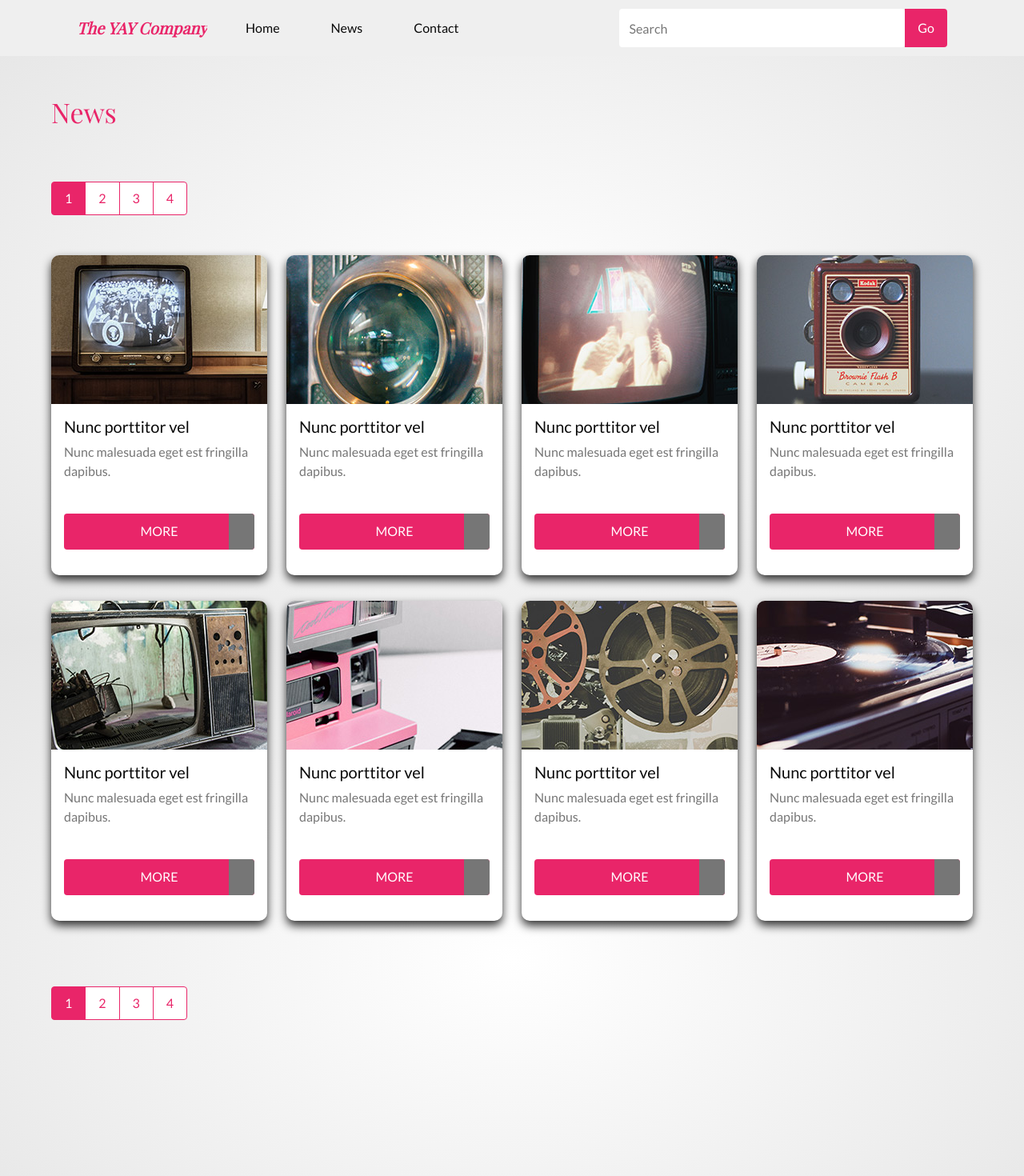
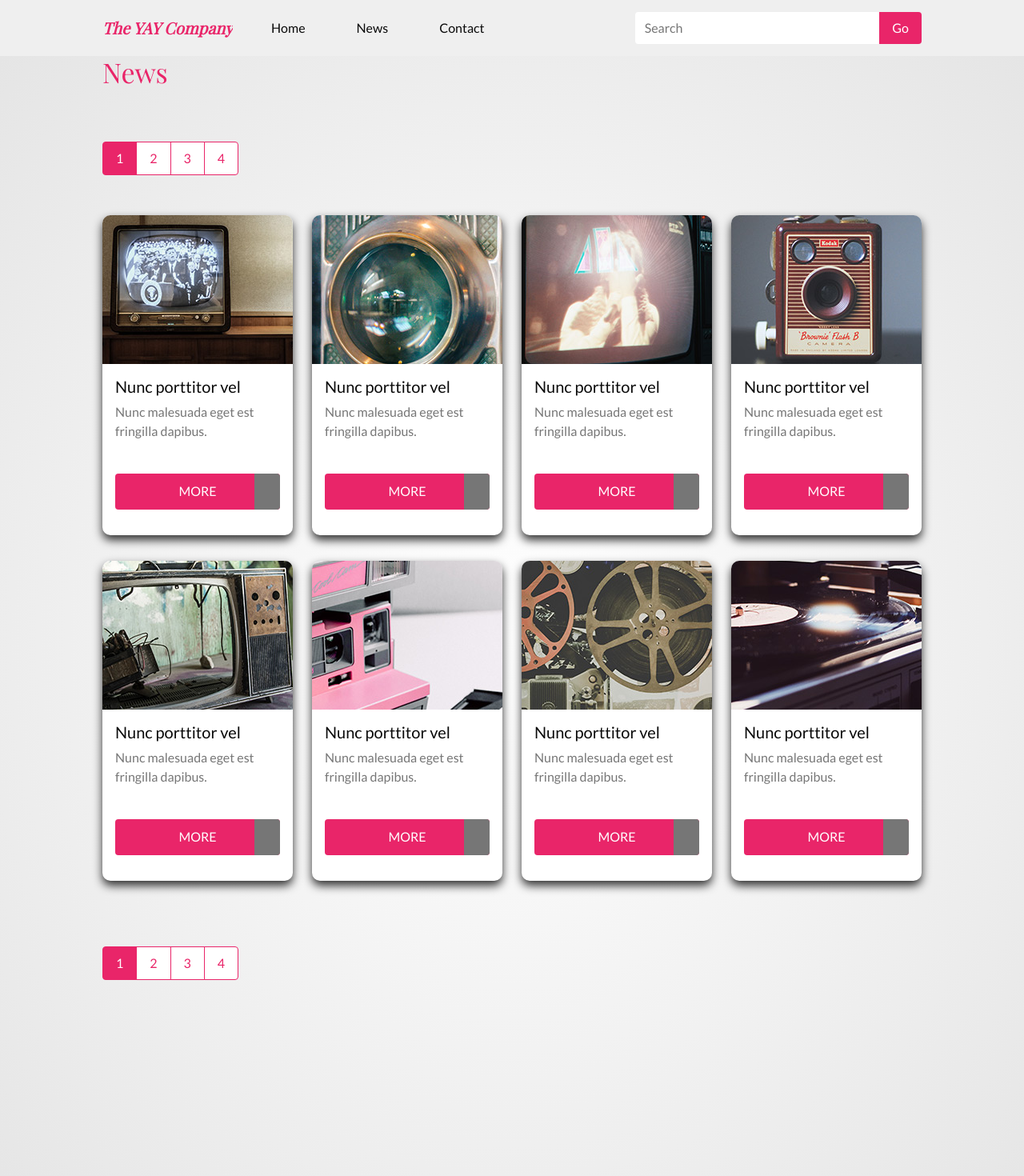
Before and after one commit to Noroff-FEU-Assignments/css-frameworks-ca-7oiden, a React (Create React App) app: page /news in a window 1280 px wide. Shown: the top 1470 px of the page at 80% size. Built offline with nearby package versions, Linux system fonts and the light colour scheme; a web font is replaced by a local one.

Commit message:
gradient added to main element

```diff
--- a/src/App.js
+++ b/src/App.js
@@ -1,6 +1,6 @@
 import "./sass/style.scss";
 import React from "react";
-import { BrowserRouter as Router, Switch, Route, } from "react-router-dom";
+import { BrowserRouter as Router, Switch, Route } from "react-router-dom";
 import Home from "./pages/home/Home";
 import Contact from "./pages/contact/Contact";
 import News from "./pages/news/News";
@@ -18,11 +18,14 @@ import NavbarCustomized from "./components/navbar/NavbarCustomized";
 function App() {
   return (
     <>
+      <Router>
         <div className="wrapper">
-        <Router>
+          <header>
             <NavbarCustomized />
+          </header>
           {/* A <Switch> looks through its children <Route>s and
             renders the first one that matches the current URL. */}
+          <main>
             <Switch>
               <Route path="/news">
                 <News />
@@ -34,9 +37,10 @@ function App() {
                 <Home />
               </Route>
             </Switch>
+          </main>
+        </div>
       </Router>
-      </div>
-      <Footer> </Footer>
+      <Footer />
     </>
   );
 }
--- a/src/components/card/CardCustomizedGrid.js
+++ b/src/components/card/CardCustomizedGrid.js
@@ -22,7 +22,7 @@ function CardCustomizedGrid() {
             style={{ backgroundImage: `url(${News1})` }}
           ></div>
           <Card.Body>
-              <Card.Title>Nunc porttitor vel</Card.Title>
+            <Card.Title as="h2">Nunc porttitor vel</Card.Title>
             <Card.Text>Nunc malesuada eget est fringilla dapibus.</Card.Text>
             <Button className="card-button">More</Button>
           </Card.Body>
@@ -36,7 +36,7 @@ function CardCustomizedGrid() {
             style={{ backgroundImage: `url(${News2})` }}
           ></div>
           <Card.Body>
-              <Card.Title>Nunc porttitor vel</Card.Title>
+            <Card.Title as="h2">Nunc porttitor vel</Card.Title>
             <Card.Text>Nunc malesuada eget est fringilla dapibus.</Card.Text>
             <Button className="card-button">More</Button>
           </Card.Body>
@@ -50,7 +50,7 @@ function CardCustomizedGrid() {
             style={{ backgroundImage: `url(${News3})` }}
           ></div>
           <Card.Body>
-              <Card.Title>Nunc porttitor vel</Card.Title>
+            <Card.Title as="h2">Nunc porttitor vel</Card.Title>
             <Card.Text>Nunc malesuada eget est fringilla dapibus.</Card.Text>
             <Button className="card-button">More</Button>
           </Card.Body>
@@ -64,7 +64,7 @@ function CardCustomizedGrid() {
             style={{ backgroundImage: `url(${News4})` }}
           ></div>
           <Card.Body>
-              <Card.Title>Nunc porttitor vel</Card.Title>
+            <Card.Title as="h2">Nunc porttitor vel</Card.Title>
             <Card.Text>Nunc malesuada eget est fringilla dapibus.</Card.Text>
             <Button className="card-button">More</Button>
           </Card.Body>
@@ -78,7 +78,7 @@ function CardCustomizedGrid() {
             style={{ backgroundImage: `url(${News5})` }}
           ></div>
           <Card.Body>
-              <Card.Title>Nunc porttitor vel</Card.Title>
+            <Card.Title as="h2">Nunc porttitor vel</Card.Title>
             <Card.Text>Nunc malesuada eget est fringilla dapibus.</Card.Text>
             <Button className="card-button">More</Button>
           </Card.Body>
@@ -91,7 +91,7 @@ function CardCustomizedGrid() {
             style={{ backgroundImage: `url(${News6})` }}
           ></div>
           <Card.Body>
-              <Card.Title>Nunc porttitor vel</Card.Title>
+            <Card.Title as="h2">Nunc porttitor vel</Card.Title>
             <Card.Text>Nunc malesuada eget est fringilla dapibus.</Card.Text>
             <Button className="card-button">More</Button>
           </Card.Body>
@@ -104,7 +104,7 @@ function CardCustomizedGrid() {
             style={{ backgroundImage: `url(${News7})` }}
           ></div>
           <Card.Body>
-              <Card.Title>Nunc porttitor vel</Card.Title>
+            <Card.Title as="h2">Nunc porttitor vel</Card.Title>
             <Card.Text>Nunc malesuada eget est fringilla dapibus.</Card.Text>
             <Button className="card-button">More</Button>
           </Card.Body>
@@ -117,7 +117,7 @@ function CardCustomizedGrid() {
             style={{ backgroundImage: `url(${News8})` }}
           ></div>
           <Card.Body>
-              <Card.Title>Nunc porttitor vel</Card.Title>
+            <Card.Title as="h2">Nunc porttitor vel</Card.Title>
             <Card.Text>Nunc malesuada eget est fringilla dapibus.</Card.Text>
             <Button className="card-button">More</Button>
           </Card.Body>
--- a/src/components/navbar/NavbarCustomized.js
+++ b/src/components/navbar/NavbarCustomized.js
@@ -26,7 +26,7 @@ function NavbarCustom() {
             <FormControl
               type="search"
               placeholder="Search"
-              className="navbar-form-input"
+              id="navbar-form-input"
               aria-label="Search"
             />
             <Button className="navbar-button">Go</Button>
--- a/src/sass/partials/_base.scss
+++ b/src/sass/partials/_base.scss
@@ -13,7 +13,7 @@ body {
 body {
   margin: 0;
   //background: radial-gradient(red, green);
-  background: radial-gradient(#ffffff, #e5e5e5);
+  //background: radial-gradient(getColor(backgroundGrad1), getColor(backgroundGrad2));
   font-family: $fontPrimary;
   color: getColor(lightText);
   font-size: 1rem;
@@ -30,6 +30,15 @@ body {
   //position: relative;
 }
 
+main {
+  background: radial-gradient(
+    getColor(backgroundGrad1),
+    getColor(backgroundGrad2)
+  );
+  margin: 0;
+  padding-bottom: 250px;
+}
+
 img {
   height: auto;
   display: block;
--- a/src/sass/partials/_customVariables.scss
+++ b/src/sass/partials/_customVariables.scss
@@ -20,7 +20,7 @@ $breakpoints: (
   small: 576px,
   medium: 768px,
   large: 992px,
-  extraLarge: 1200px,
+  Xlarge: 1200px,
 );
 
 @function getBreakpoint($breakpoint) {
@@ -31,8 +31,10 @@ $breakpoints: (
 $widths: (
   paddingSmallScreen: 7.5%,
   paddingLargeScreen: 5%,
+  paddingXlargeScreen: 10%,
   smallScreen: 85%,
   largeScreen: 90%,
+  XlargeScreen: 80%,
 );
 
 @function getWidth($width) {
--- a/src/sass/partials/_footer.scss
+++ b/src/sass/partials/_footer.scss
@@ -1,5 +1,6 @@
 footer {
   background-color: getColor(secondary);
+  margin: 0;
   padding-top: 0.5rem;
   padding-bottom: 0.5rem;
 }
@@ -20,6 +21,10 @@ footer {
     align-items: center;
     padding-top: 0.25rem;
     padding-bottom: 0.25rem;
+  }
+
+  @media (min-width: getBreakpoint(Xlarge)) {
+    width: getWidth(XlargeScreen);
   }
 
   & div i {
--- a/src/sass/partials/_form.scss
+++ b/src/sass/partials/_form.scss
@@ -9,6 +9,10 @@
     margin: 0 auto;
     gap: 50px;
   }
+
+  @media (min-width: getBreakpoint(Xlarge)) {
+    width: getWidth(XlargeScreen);
+  }
 }
 
 .form-container {
@@ -19,6 +23,10 @@
 
   @media (min-width: getBreakpoint(large)) {
     padding: 2rem getWidth(paddingLargeScreen);
+  }
+
+  @media (min-width: getBreakpoint(Xlarge)) {
+    padding: 2rem getWidth(paddingXLargeScreen);
   }
 }
 
--- a/src/sass/partials/_layout.scss
+++ b/src/sass/partials/_layout.scss
@@ -1,8 +1,12 @@
 .main-container {
   width: getWidth(smallScreen);
-  margin: 50px auto 200px auto;
+  margin: 0 auto;
 
   @media (min-width: getBreakpoint(large)) {
     width: getWidth(largeScreen);
   }
+
+  @media (min-width: getBreakpoint(Xlarge)) {
+    width: getWidth(XlargeScreen);
+  }
 }
--- a/src/sass/partials/_navbar.scss
+++ b/src/sass/partials/_navbar.scss
@@ -22,7 +22,11 @@
   padding: 0;
 
   @media (min-width: getBreakpoint(large)) {
-    width: getWidth(lmallScreen);
+    width: getWidth(largeScreen);
+  }
+
+  @media (min-width: getBreakpoint(Xlarge)) {
+    width: getWidth(XlargeScreen);
   }
 }
 
@@ -105,10 +109,11 @@
   }
 }
 
-.navbar-form-input {
+#navbar-form-input {
   background-color: getColor(secondary);
   border: none;
   border-radius: 4px 0 0 4px;
+  height: auto;
 
   &::placeholder {
     color: getColor(lightText);
```
Lines whose indentation alone changed are shown as unchanged.
